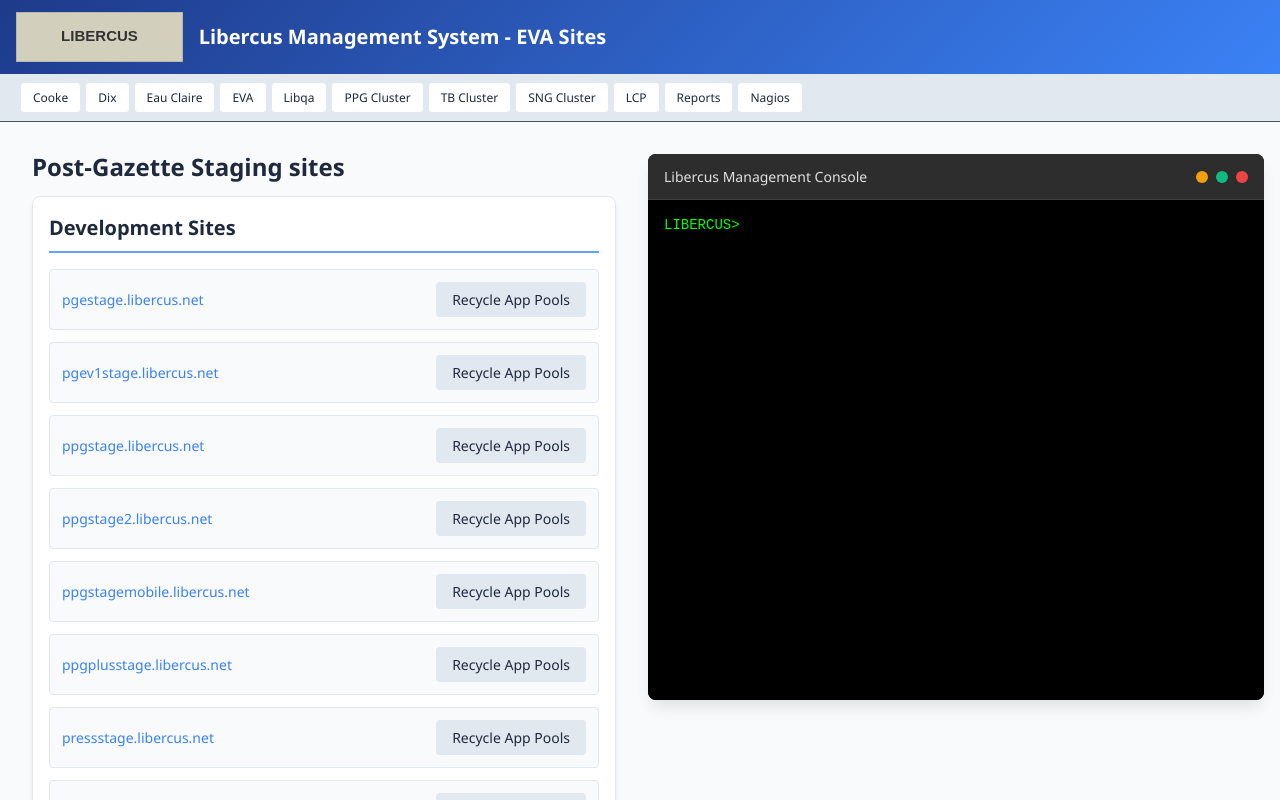
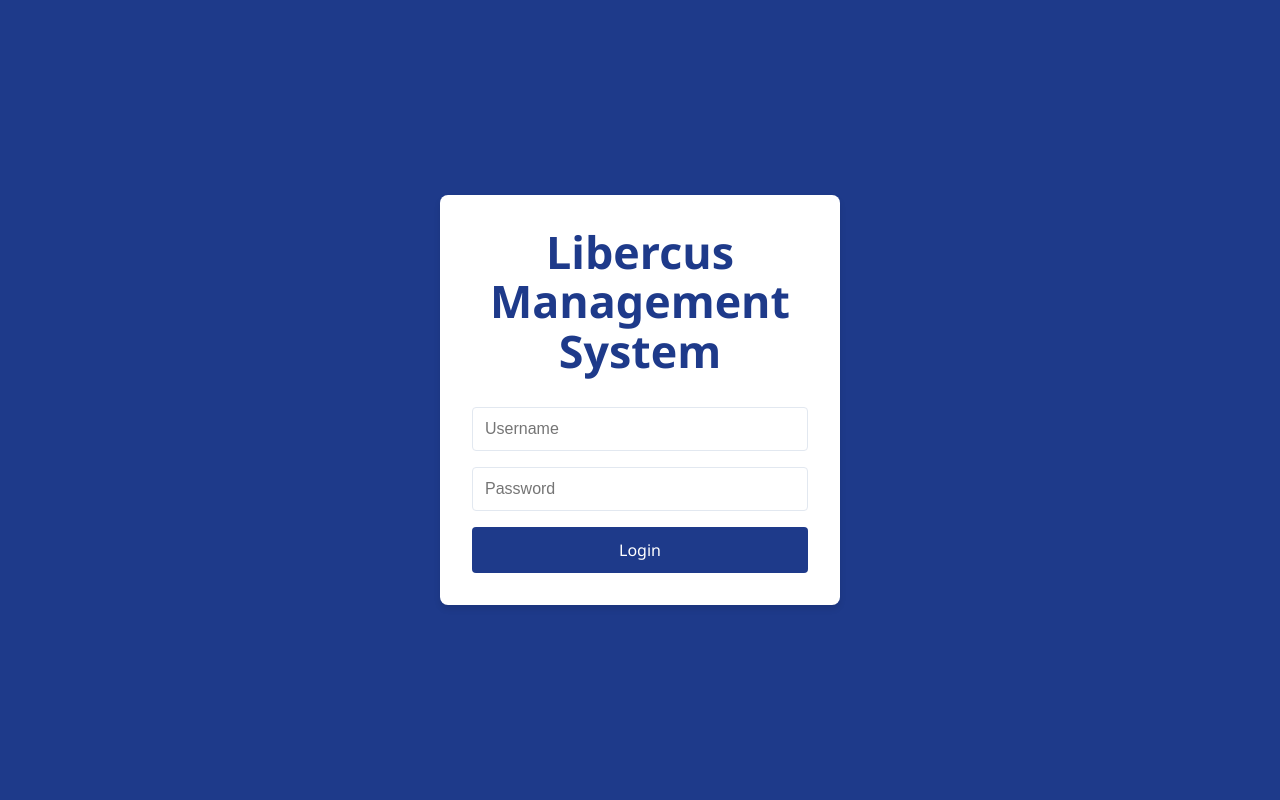
Before and after one commit to Ashish-kumar-13/React-ppgsupportsite, a React (Vite) app: page / in a window 1280 px wide. Shown: the top 800 px of the page. Built offline with nearby package versions, Linux system fonts and the light colour scheme.

Commit message:
message 3 to commit branch1

```diff
--- a/src/App.jsx
+++ b/src/App.jsx
@@ -3,17 +3,25 @@
 import Navigation from './components/Navigation';
 import SiteManager from './components/SiteManager';
 import Console from './components/Console';
+import Login from './components/Login';
 import './styles/globals.css';
 import './styles/Header.css';
 import './styles/Navigation.css';
 import './styles/SiteManager.css';
 import './styles/Console.css';
 import './styles/RecacheManager.css';
+import './styles/Login.css';
 import './styles/App.css';
 
 function App() {
   const [selectedMenuData, setSelectedMenuData] = useState(null);
   const [consoleData, setConsoleData] = useState("");
+  const [isAuthenticated, setIsAuthenticated] = useState(false);
+
+  if (!isAuthenticated) {
+    return <Login onLogin={setIsAuthenticated} />;
+  }
+
   return (
     <div className="app">
       <Header />
--- /dev/null
+++ b/src/components/Login.jsx
@@ -0,0 +1,54 @@
+import React, { useState } from "react";
+import credentials from "../data/credentials.json";
+
+const Login = ({ onLogin }) => {
+  const [username, setUsername] = useState("");
+  const [password, setPassword] = useState("");
+  const [error, setError] = useState("");
+
+  const handleSubmit = (e) => {
+    e.preventDefault();
+
+    const user = credentials.users.find(
+      (u) => u.username === username && u.password === password
+    );
+
+    if (user) {
+      onLogin(true);
+    } else {
+      setError("Invalid username or password");
+    }
+  };
+
+  return (
+    <div className="login-container">
+      <div className="login-card">
+        <h1>Libercus Management System</h1>
+        <form onSubmit={handleSubmit}>
+          <div className="form-group">
+            <input
+              type="text"
+              placeholder="Username"
+              value={username}
+              onChange={(e) => setUsername(e.target.value)}
+              required
+            />
+          </div>
+          <div className="form-group">
+            <input
+              type="password"
+              placeholder="Password"
+              value={password}
+              onChange={(e) => setPassword(e.target.value)}
+              required
+            />
+          </div>
+          {error && <div className="error">{error}</div>}
+          <button type="submit" className="login-btn">Login</button>
+        </form>
+      </div>
+    </div>
+  );
+};
+
+export default Login;
--- /dev/null
+++ b/src/data/credentials.json
@@ -0,0 +1,36 @@
+{
+  "users": [
+    {
+      "username": "admin",
+      "password": "admin123"
+    },
+    {
+      "username": "user",
+      "password": "user123"
+    },
+    {
+      "username": "rpraveen",
+      "password": "start123"
+    },
+    {
+      "username": "msatheesh",
+      "password": "start123"
+    },
+    {
+      "username": "msatheesh",
+      "password": "start123"
+    },
+    {
+      "username": "alokesh",
+      "password": "start123"
+    },
+    {
+      "username": "ppraveen",
+      "password": "start123"
+    },
+    {
+      "username": "aashish",
+      "password": "start123"
+    }
+  ]
+}
--- /dev/null
+++ b/src/styles/Login.css
@@ -0,0 +1,59 @@
+.login-container {
+  position: fixed;
+  top: 0;
+  left: 0;
+  width: 100vw;
+  height: 100vh;
+  display: flex;
+  justify-content: center;
+  align-items: center;
+  background: var(--primary-blue);
+}
+
+.login-card {
+  background: white;
+  padding: 2rem;
+  border-radius: 8px;
+  box-shadow: 0 4px 6px rgba(0, 0, 0, 0.1);
+  width: 100%;
+  max-width: 400px;
+}
+
+.login-card h1 {
+  text-align: center;
+  color: var(--primary-blue);
+  margin-bottom: 2rem;
+}
+
+.form-group {
+  margin-bottom: 1rem;
+}
+
+.form-group input {
+  width: 100%;
+  padding: 0.75rem;
+  border: 1px solid var(--medium-gray);
+  border-radius: 4px;
+  font-size: 1rem;
+}
+
+.error {
+  color: #dc2626;
+  text-align: center;
+  margin-bottom: 1rem;
+}
+
+.login-btn {
+  width: 100%;
+  padding: 0.75rem;
+  background: var(--primary-blue);
+  color: white;
+  border: none;
+  border-radius: 4px;
+  font-size: 1rem;
+  cursor: pointer;
+}
+
+.login-btn:hover {
+  background: var(--secondary-blue);
+}
```
Also changed, not shown: src/components/SiteManager.jsx (+28 -12 lines).
